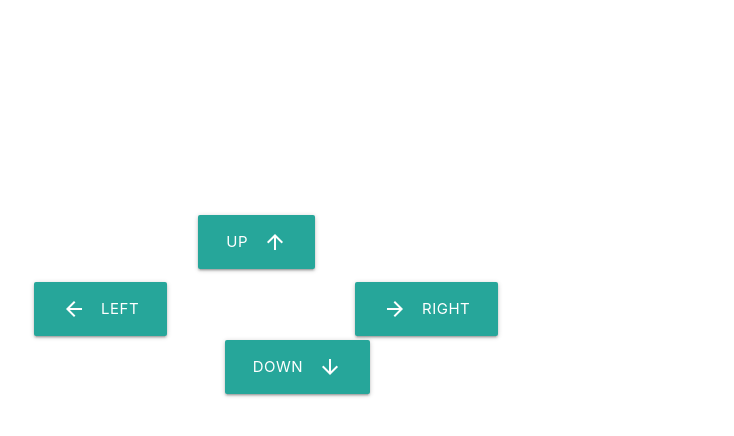
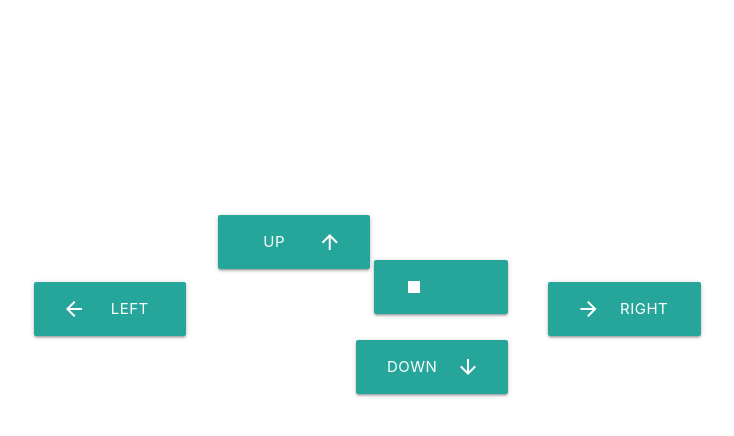
Before and after one commit to ctrl-alt-code-iot-hackathon/HornOKPlease, a Flask app: template APIs/app/templates/main.html in a window 1280 px wide. Shown: the top 436 px of the page, without its empty margins (140-874 px from the left). Run offline with Flask 2, Linux system fonts and the light colour scheme; the template is opened without the code that fills it, so the values that code supplies are empty; some libraries are stand-ins or nearby versions.

Commit message:
Adding halt button

```diff
--- a/APIs/app/static/css/main.css
+++ b/APIs/app/static/css/main.css
@@ -5,21 +5,30 @@ body
 }
 
 #btn1{
+	width: 17%;
 	margin-top: 25%;
 	margin-left: -2%;
 }
 
 #btn2{
-margin-top: 10%;
-margin-left: 3%;
+	width: 17%;
+	margin-top: 10%;
+	margin-left: 3%;
 }
 
 #btn3{
+	width: 17%;
 	margin-top: 25%;
 	margin-left: 4%;
 }
 
 #btn4{
-margin-top: 38%;
-margin-left: -31%;
+	width: 17%;
+	margin-top: 38%;
+	margin-left: -39%;
 }
+
+#btn5{
+	width: 15%;
+	margin-top: 20%;
+}
--- a/APIs/app/templates/main.html
+++ b/APIs/app/templates/main.html
@@ -16,6 +16,7 @@
 	<div class="container">
 		<button id="btn1" type="submit" class="waves-effect waves-light btn-large"><i class="material-icons left">arrow_back</i>LEFT</button>
 		<button id="btn2" type="button" class="waves-effect waves-light btn-large"><i class="material-icons right">arrow_upward</i>UP</button>
+		<button id="btn5" type="submit" class="waves-effect waves-light btn-large"><i class="material-icons left">stop</i>HALT</button>
 		<button id="btn3" type="button" class="waves-effect waves-light btn-large"><i class="material-icons left">arrow_forward</i>RIGHT</button>
 		<button id="btn4" type="button" class="waves-effect waves-light btn-large"><i class="material-icons right">arrow_downward</i>DOWN</button>
 	</div>
```
Also changed, not shown: APIs/app/data.db.
